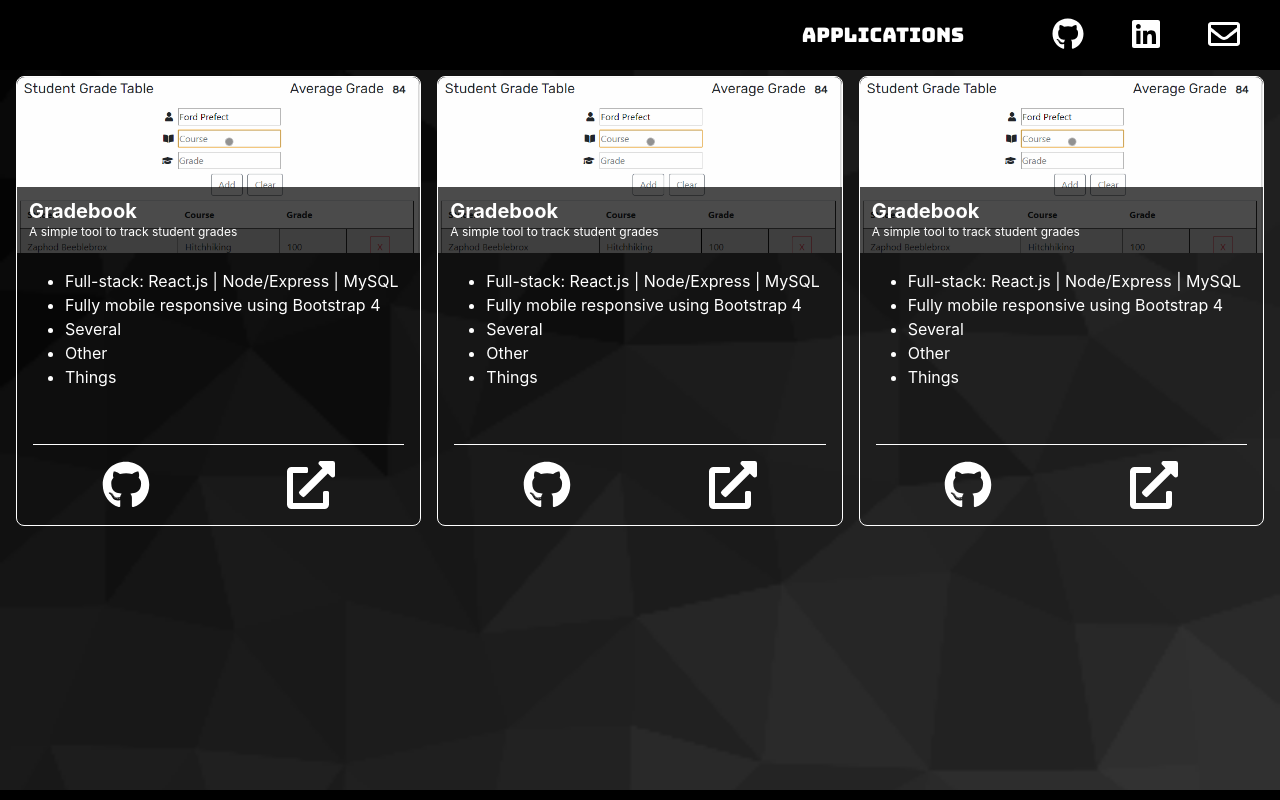
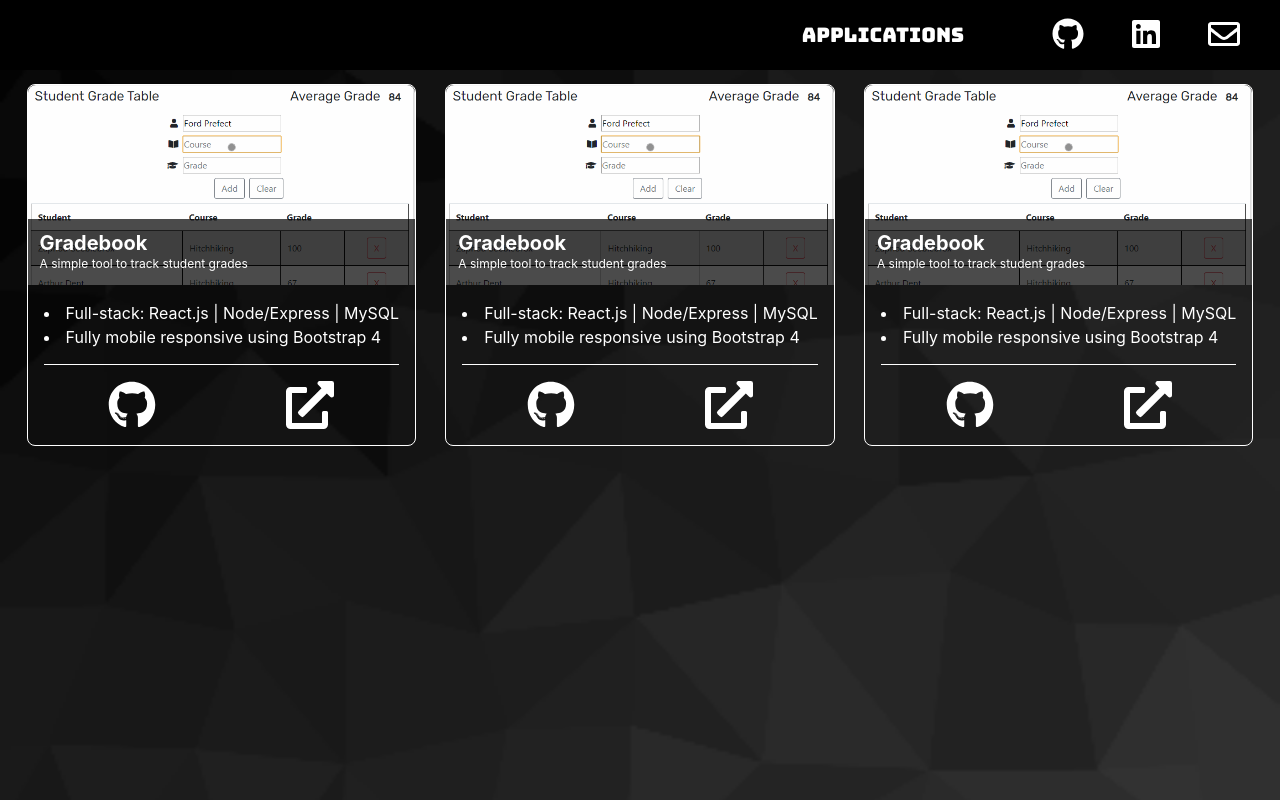
Before and after one commit to rbolet/v2_portfolio, a Next.js app: page /apps in a window 1280 px wide. Built offline with nearby package versions, Linux system fonts and the light colour scheme.

Commit message:
card style responding as expected

```diff
--- a/src/Apps/components/AppCard.jsx
+++ b/src/Apps/components/AppCard.jsx
@@ -5,7 +5,8 @@ import { faGithub } from "@fortawesome/free-brands-svg-icons";
 import { faExternalLinkAlt } from "@fortawesome/free-solid-svg-icons";
 import styles from "../styles/Apps.module.css";
 
-export default function AppCard() {
+export default function AppCard(props) {
+  const { img, appName, subTitle } = props;
   return (
     <div className={styles.appCard}>
       <div className={styles.imageWrapper}>
@@ -22,13 +23,8 @@ export default function AppCard() {
         </div>
       </div>
       <div className={styles.appCardContent}>
-        <ul>
-          <li>Full-stack: React.js | Node/Express | MySQL</li>
-          <li>Fully mobile responsive using Bootstrap 4</li>
-          <li>Several</li>
-          <li>Other</li>
-          <li>Things</li>
-        </ul>
+        <li>Full-stack: React.js | Node/Express | MySQL</li>
+        <li>Fully mobile responsive using Bootstrap 4</li>
       </div>
       <div className={styles.appCardFooter}>
         <Link href="https://gradebook.slightlyskewedcreations.com">
--- a/src/Apps/styles/Apps.module.css
+++ b/src/Apps/styles/Apps.module.css
@@ -1,23 +1,21 @@
 .beforeFold {
-  min-height: calc(100vh - 70px);
+  min-height: calc(100vh - 60px);
   backdrop-filter: blur(15px);
   background-image: url("/assets/trianglify-lowres.png");
   background-size: cover;
 }
 
 .appsContainer {
-  padding: 1rem;
+  padding: 1.5rem;
   display: grid;
   grid-template-columns: repeat(auto-fit, minmax(300px, 1fr));
-  gap: 1rem;
+  justify-items: center;
+  gap: 1.5rem;
 }
 
 .appCard {
   position: relative;
-  min-height: 450px;
   min-width: 250px;
-  max-width: 600px;
-  max-height: 600px;
   border: 1px solid white;
   border-radius: 0.5rem;
   padding-bottom: 6rem;
@@ -28,7 +26,7 @@
   border-top-left-radius: 0.5rem;
   border-top-right-radius: 0.5rem;
   position: relative;
-  height: 50%;
+  height: 200px;
   width: 100%;
   margin-bottom: 1rem;
 }
@@ -54,7 +52,7 @@
 }
 
 .appCardContent {
-  padding: 0 0.5rem;
+  padding: 0 1rem;
 }
 
 .appCardFooter {
```
